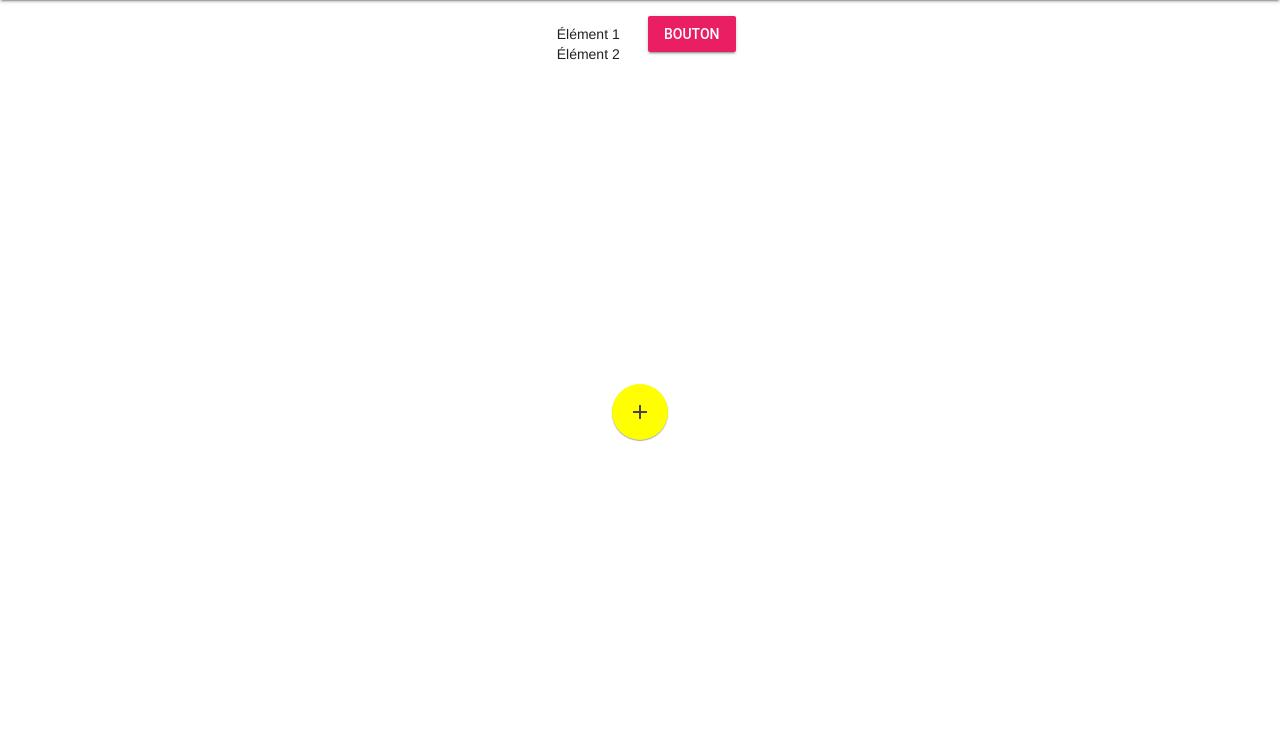
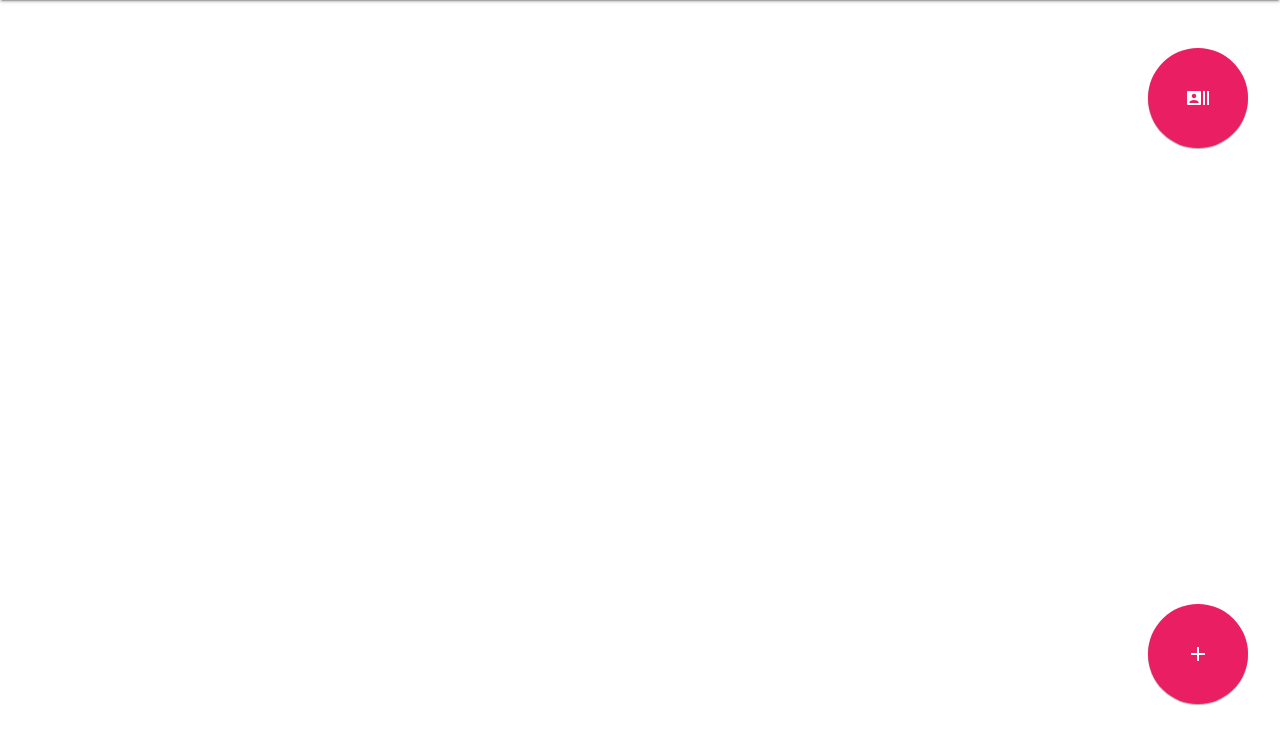
Before and after one commit to carbonnm/Les-Fringants-Fripons, a Flask app: template templates/teacher_evaluations.html in a window 1280 px wide. Shown: the part 64-800 px from the top of the page. Run offline with Flask 3, Linux system fonts and the light colour scheme; the template is opened without the code that fills it, so the values that code supplies are empty; parts of the project's set-up code (start-up, migrations or seed data) failed here and were passed over; some libraries are stand-ins or nearby versions.

Commit message:
Template professor_evaluation

```diff
--- a/app.py
+++ b/app.py
@@ -7,6 +7,7 @@ if __name__ == '__main__':
     app.route('/logout')(routes.logout)
     app.route('/profile')(routes.profile)
     app.route('/studentListing')(routes.studentListing)
+    app.route('/teacherEvaluations')(routes.teacherEvaluations)
     app.errorhandler(404)(routes.page_not_found)
     app.errorhandler(500)(routes.server_error)
     app.run()
--- a/routes.py
+++ b/routes.py
@@ -102,3 +102,8 @@ def studentListing():
     students = ["Simon Polet", "Donato Gentile"]
     deletable = True
     return render_template('students_listing.html', students=students, deletable=deletable)
+
+@app.route("/teacherEvaluations")
+def teacherEvaluations():
+    evaluations = ["Math", "Physics", "Psycho"]
+    return render_template('teacher_evaluations.html', evaluations=evaluations)
--- a/templates/teacher_evaluations.html
+++ b/templates/teacher_evaluations.html
@@ -2,24 +2,83 @@
 
 {% block content %}
 
+<!-- List items with avatar and action -->
+<style>
+    .demo-list-action {
+        width: 300px;
+    }
+    .top-right {
+            position: fixed;
+            top: 112px;
+            right: 32px;
+            display: flex;
+            flex-direction: column;
+            align-items: flex-start;
+    }
+    .bottom-right {
+            position: fixed;
+            bottom: 32px;
+            right: 32px;
+            display: flex;
+            flex-direction: column;
+            align-items: flex-end;
+    }
+    .bouton-rose {
+        background-color: #e91e63; /* Couleur de fond rose */
+        color: white; /* Couleur du texte blanche */
+        border: none; /* Supprimer les bordures */
+        width: 100px;
+        height: 100px;
+        font-size: 16px; /* Taille de la police */
+    }
+
+    .icone-blanc {
+        color: white; /* Couleur de l'icône blanche */
+        margin-right: 5px; /* Espacement à droite de l'icône */
+    }
+</style>
+
+
 <div class="mdl-grid">
-    <div class="mdl-cell mdl-cell--6-col">
-        <!-- Contenu de la première moitié de la page -->
-        <div class="mdl-list">
-            <div class="mdl-listitem">Élément 1</div>
-            <div class="mdl-listitem">Élément 2</div>
-            <!-- Ajoutez plus d'éléments de liste ici si nécessaire -->
+    <div class="mdl-cell mdl-cell--4-col"></div>
+        <div class="mdl-cell mdl-cell--4-col mdl-cell--12-col-desktop">
+            <div class="demo-list-action mdl-list">
+                {% for evaluation in evaluations %}
+                    <div class="mdl-list__item mdl-shadow--2dp">
+                        <span class="mdl-list__item-primary-content">
+                        <span>{{ evaluation }}</span>
+                        </span>
+                        <a class="mdl-list__item" href="enter_code.html">
+                            <i class="material-icons">content_copy</i>
+                        </a>
+                        <span style="margin-right: 10px;"></span>
+                        <a class="mdl-list__item" href="enter_code.html">
+                            <i class="material-icons">edit</i>
+                        </a>
+                    </div>
+                    <span style="margin-right: 10px;"></span>
+                {% endfor %}
+            </div>
         </div>
-    </div>
-    <div class="mdl-cell mdl-cell--6-col">
-        <!-- Contenu de la deuxième moitié de la page -->
-        <button class="mdl-button mdl-js-button mdl-button--raised mdl-js-ripple-effect mdl-button--primary">Bouton</button>
     </div>
 </div>
 
-<!-- Colored FAB button with ripple -->
-<button class="mdl-button mdl-js-button mdl-button--fab mdl-js-ripple-effect mdl-button--colored">
-    <i class="material-icons">add</i>
-</button>
+<!-- Conteneur des boutons en haut et en bas à droite -->
+<div class="top-right">
+    <!-- Bouton en haut à droite -->
+    <button class="bouton-rose mdl-button--fab mdl-js-ripple-effect" href="enter_code.html">
+        <i class="icone-blanc fas fa-icone material-icons">recent_actors</i>
+    </button>
+</div>
+
+<!-- Espace entre les boutons -->
+<div style="height: 16px;"></div>
+
+<div class="bottom-right">
+    <!-- Bouton en bas à droite -->
+    <button class="bouton-rose mdl-button--fab mdl-js-ripple-effect" href="enter_code.html">
+        <i class="icone-blanc fas fa-icone material-icons">add</i>
+    </button>
+</div>
 
 {% endblock %}
```
